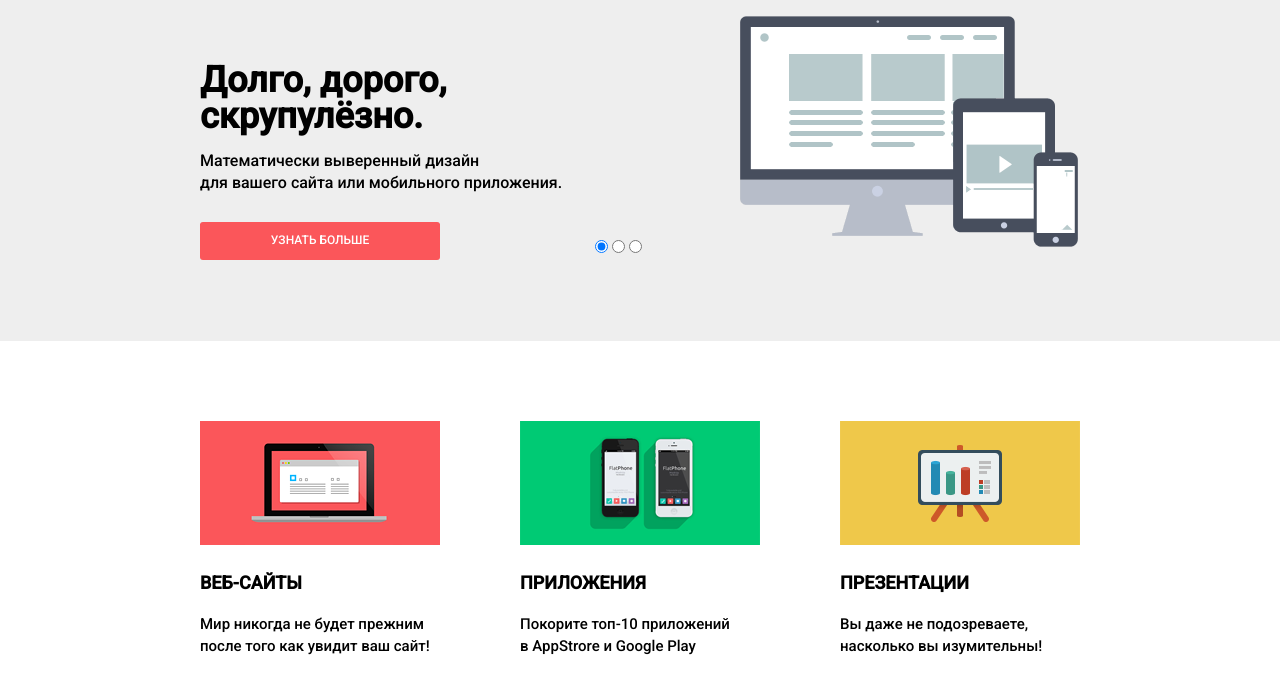
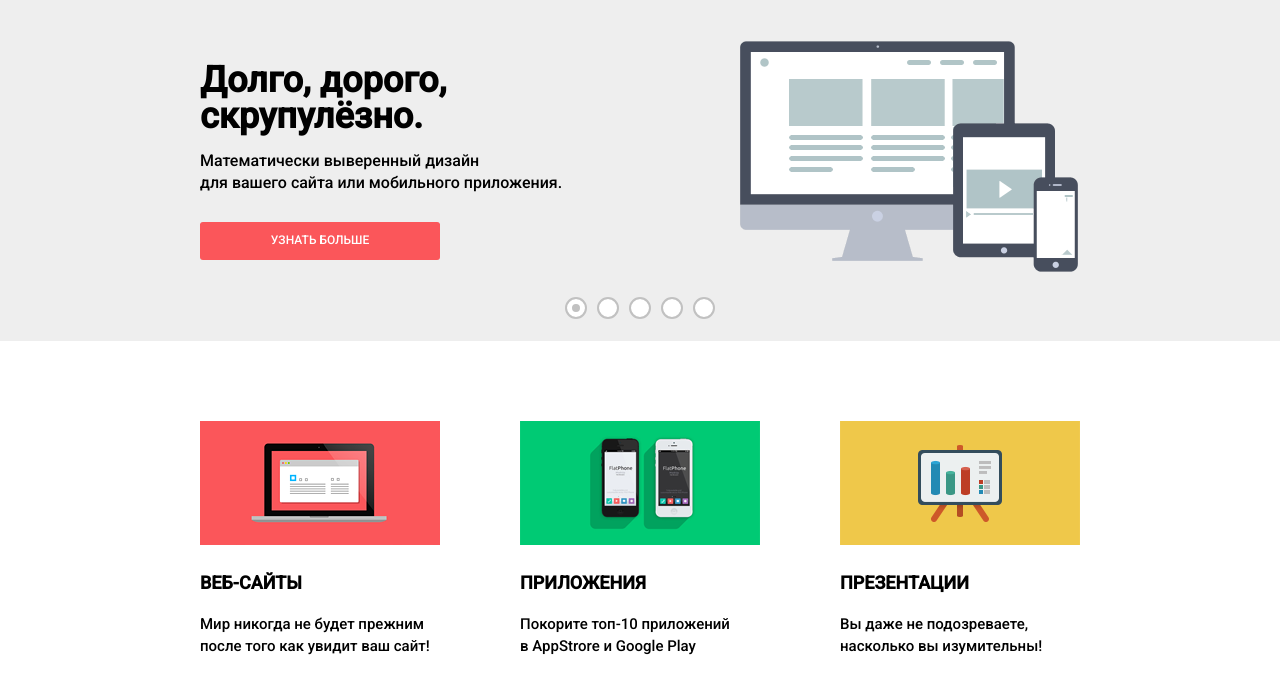
Before and after one commit to aaltn/web-shop, a plain HTML site: page index.html in a window 1280 px wide. Shown: the part 96-775 px from the top of the page. Drawn offline with Linux system fonts and the light colour scheme.

Commit message:
+ оживление слайдера главной на css

```diff
--- a/css/style.css
+++ b/css/style.css
@@ -138,20 +138,66 @@ hr {
 
 .slide-paginator {
   position: absolute;
-  top: 240px;
-  left: 395px;
+  bottom: 20px;    /*top: 240px;*/
+  left: 50%;
+
+  width: 300px;
+  margin-left: -150px;
+  text-align: center;
 }
 
-.slide-1 {
+.slide-1,
+.slide-2,
+.slide-3,
+.slider input[type="radio"] {
+  display: none;
+}
+
+.slide-1 img {
+  padding-top: 25px;
+}
+
+.slide-2 img {
+  padding-top: 30px;
+  padding-left: 100px;
+}
+
+#slide1-btn:checked ~ .slide-1,
+#slide2-btn:checked ~ .slide-2,
+#slide3-btn:checked ~ .slide-3 {
   display: block;
 }
 
-.slide-2 {
-  display: none;
+.slide-paginator label {
+  position: relative;
+  display: inline-block;
+  width: 8px;
+  height: 8px;
+  margin: 0 5px;
+
+  vertical-align: top;
+  background: #ffffff;
+  border: 5px solid #ffffff;
+  border-radius: 50%;
+  cursor: pointer;
 }
 
-.slide-3 {
-  display: none;
+.slide-paginator label::after {
+  content: "";
+  position: absolute;
+  top: -7px;
+  left: -7px;
+  display: block;
+  width: 18px;
+  height: 18px;
+  border: 2px solid #c1c1c1;
+  border-radius: 50%;
+}
+
+#slide1-btn:checked ~ .slide-paginator label[for="slide1-btn"],
+#slide2-btn:checked ~ .slide-paginator label[for="slide2-btn"],
+#slide3-btn:checked ~ .slide-paginator label[for="slide3-btn"] {
+  background: #c1c1c1;
 }
 
 .slide-content {
@@ -172,10 +218,6 @@ hr {
 
 .slide-header {
   margin-bottom: 5px;
-}
-
-.slide-picture {
-
 }
 
 .services {
@@ -486,7 +528,7 @@ hr {
   border: 8px solid #ffffff;
   border-radius: 50%;
 
-  box-shadow: 0 2px 3px rgba(0, 1, 1, 0.8);
+  box-shadow: 0 2px 3px rgba(0, 1, 1, 0.3);
   cursor: pointer;
   z-index: 20;
 }
@@ -567,6 +609,11 @@ hr {
   cursor: pointer;
 }
 
+.slide-paginator .check-label {
+  display: inline-block;
+  vertical-align: top;
+}
+
 .check-label:last-child {
   margin-bottom: 0;
 }
@@ -593,7 +640,10 @@ input[type="radio"] + .check-indicator {
   border-radius: 50%;
 }
 
-input[type="radio"]:checked + .check-indicator::after {
+input[type="radio"]:checked + .check-indicator::after
+/*,
+#slide1-btn:checked ~ .slide-paginator label[for="slide1-btn"] */
+{
   content: "";
   position: absolute;
   top: 5px;
@@ -772,7 +822,7 @@ input[type="checkbox"]:checked + .check-indicator::after {
 
   text-align: center;
   background-color: #ffffff;
-  box-shadow: 0 0 15px rgba(0, 1, 1, 0.8);
+  box-shadow: 0 0 15px rgba(0, 1, 1, 0.3);
 }
 
 .item-description h2 {
@@ -1066,9 +1116,11 @@ input[type="checkbox"]:checked + .check-indicator::after {
 }
 
 .check-label:hover,
+.check-indicator:hover,
 .check-label:hover .check-indicator {
   color: #000000;
   border-color: #b5b5b5;
+  cursor: pointer;
 }
 
 /*input[disabled] + .check-indicator {*/
--- a/index.html
+++ b/index.html
@@ -24,14 +24,21 @@
           </ul>
         </nav>
 
-        <section class="slider clearfix">
+        <section class="slider">
+
+          <input id="slide1-btn" type="radio" name="slide-btn" checked>
+          <input id="slide2-btn" type="radio" name="slide-btn">
+          <input id="slide3-btn" type="radio" name="slide-btn">
+
           <div class="slide-paginator">
-            <input type="radio" name="slide-btn" checked>
-            <input type="radio" name="slide-btn">
-            <input type="radio" name="slide-btn">
+            <label for="slide1-btn"></label>
+            <label for="slide2-btn"></label>
+            <label for="slide3-btn"></label>
+            <label for="slide4-btn"></label>
+            <label for="slide5-btn"></label>
           </div>
 
-          <div class="slide-1">
+          <div class="slide-1 clearfix">
             <div class="slide-content">
               <b class="slide-header">Долго, дорого, <br>
               скрупулёзно.</b>
@@ -44,7 +51,7 @@
             </div>
           </div>
 
-          <div class="slide-2">
+          <div class="slide-2 clearfix">
             <div class="slide-content">
               <b class="slide-header">Любите ли вы математику, <br>
               как любим ее мы?</b>
@@ -57,7 +64,7 @@
             </div>
           </div>
 
-          <div class="slide-3">
+          <div class="slide-3 clearfix">
             <div class="slide-content">
               <b class="slide-header">Только наркотики, <br>
               только хардкор!</b>
```
